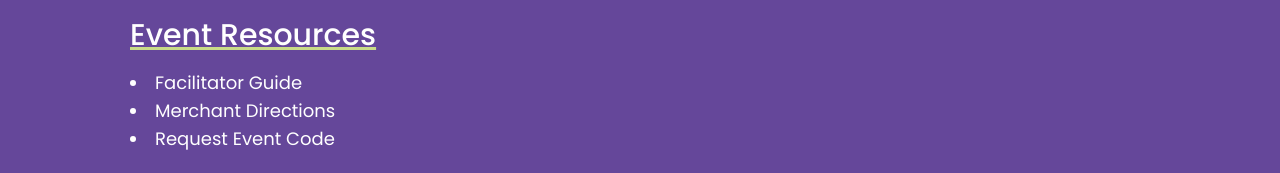
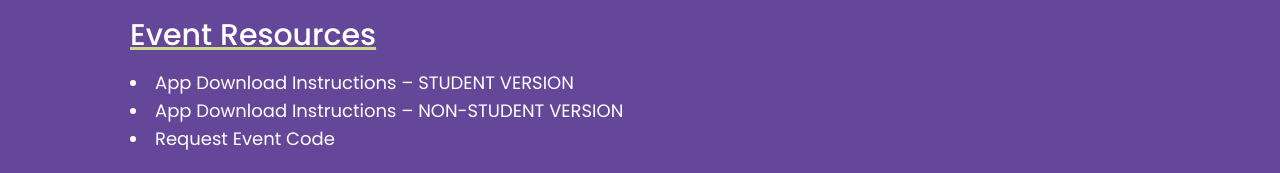
Before and after one commit to Dillonzellis/byte-reality, a Next.js app: page / in a window 1280 px wide. Shown: the part 4833-5006 px from the top of the page. Built offline with nearby package versions, Linux system fonts and the light colour scheme.

Commit message:
update resources

```diff
--- a/components/sections/Resources.tsx
+++ b/components/sections/Resources.tsx
@@ -1,15 +1,14 @@
 import { Container } from "../ui/Container";
-import { List } from "../ui/List";
 import { Section } from "../ui/Section";
 
 const resources = [
   {
-    label: "Facilitator Guide",
-    href: "https://lscu.coop/foundation/bite-of-reality/docs/facilitatorguide.pdf",
+    label: "App Download Instructions – STUDENT VERSION",
+    href: "https://lscu.coop/foundation/bite-of-reality/docs/Bite-of-reality-flyer-nonstudents.pdf",
   },
   {
-    label: "Merchant Directions",
-    href: "https://lscu.coop/foundation/bite-of-reality/docs/merchantsheets.pdf",
+    label: "App Download Instructions – NON-STUDENT VERSION",
+    href: "https://lscu.coop/foundation/bite-of-reality/docs/Bite-of-reality-flyer-students.pdf",
   },
   {
     label: "request event code",
```
